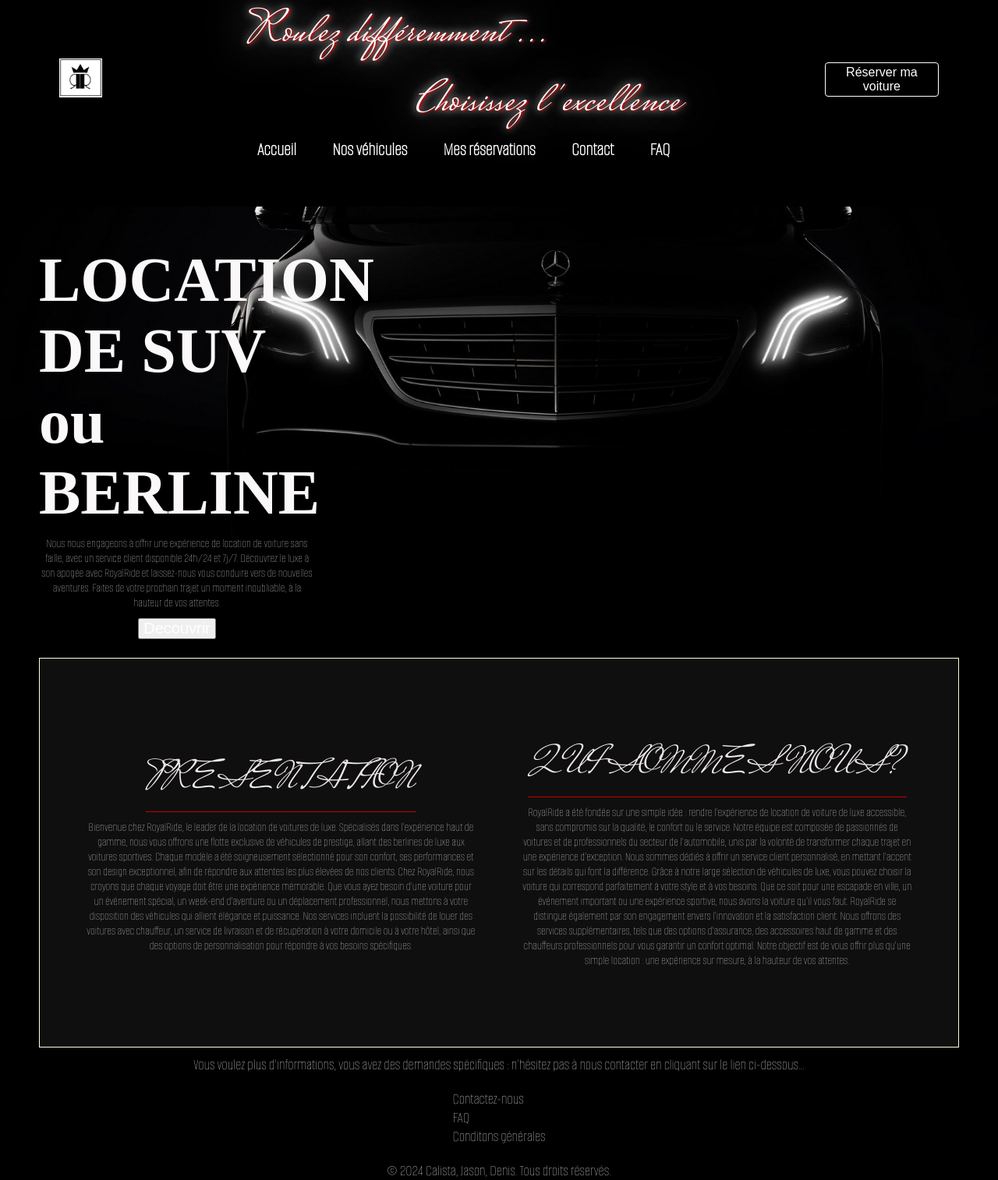
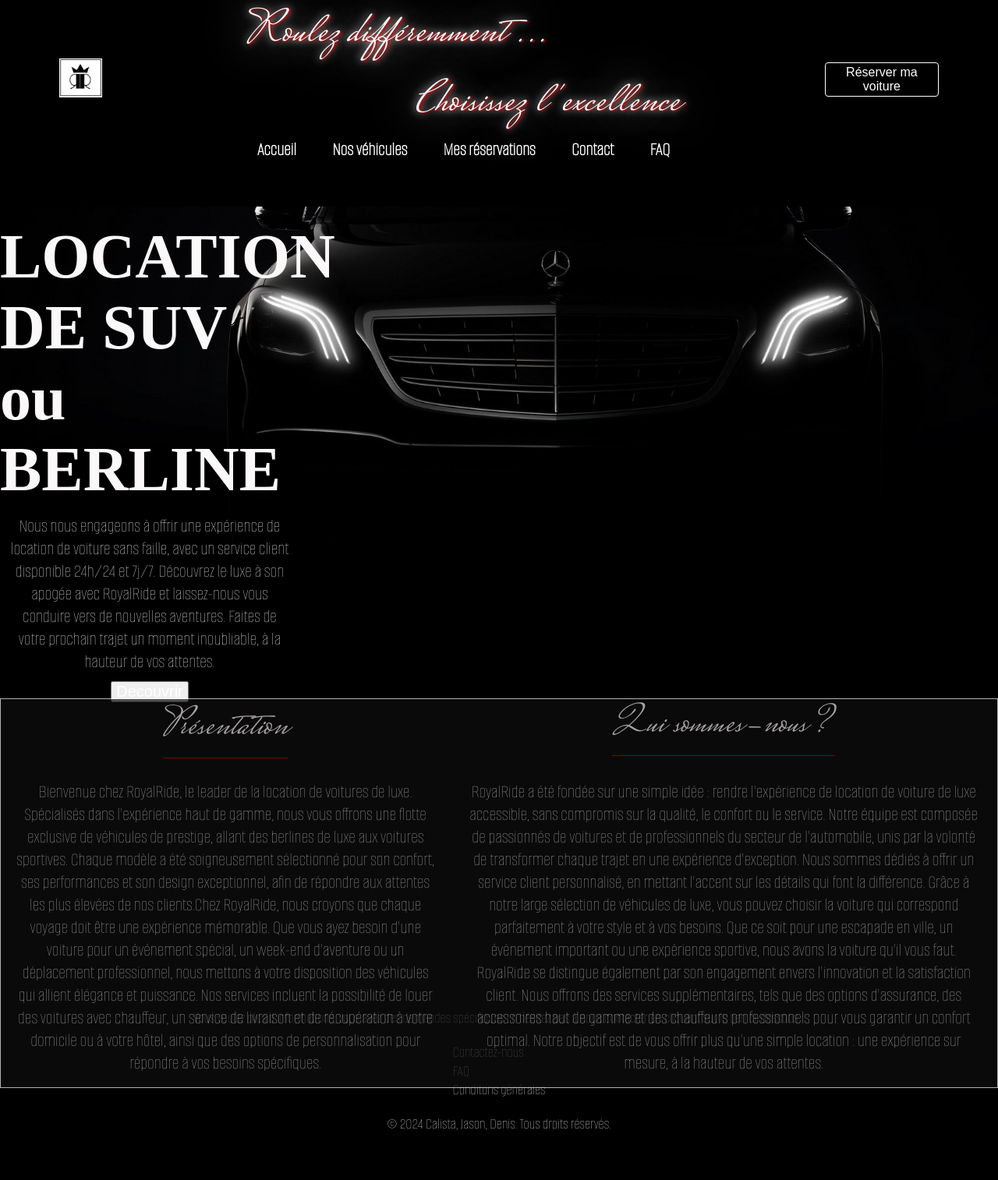
Before and after one commit to jasnael94/CaResa, a PHP site: page /home.php in a window 1280 px wide. Shown: the part 35-1549 px from the top of the page at 78% size. After the commit the page ends 1485 px from the top, so only its background shows below. Run offline with PHP 8.4, Linux system fonts and the light colour scheme.

Commit message:
css home

```diff
--- a/css/stylehome.css
+++ b/css/stylehome.css
@@ -15,8 +15,14 @@
   }
 
   .ph{
-    color: #faf8f8;
+    color: white;
     text-align: center;
+    font-size: 24px;
+    padding: 3%;
+  }
+
+  .section1_container{
+    height: 60%;
   }
 
   .section1{
@@ -28,11 +34,11 @@
   }
   .section2{
     display: flex;
-    justify-content: space-evenly ;
-    border: lightyellow solid 1px;
+    justify-content: space-around;
+    border: white solid 1px;
     background-color: rgb(15, 15, 15);
-
-
+    opacity: 70%;
+    height: 500px;
   }
 
 
@@ -41,29 +47,20 @@
     display: flex;
     flex-direction: column;
     margin: left 10px;;
-    gap: 10px;
+    gap: 10%;
   }
   section{
-    height: 500px;
-    margin-left: 50px;
-    margin-right: 50px;
-    margin-top:30px;
-    display: flex;
-    flex-direction:row;
-    align-items: center;
-    justify-content:flex-end;
-
+    max-height: 500px;
   }
 
   .homecont{
-    height: 500px;
-    width: 500px;
+    height: 100%;
     border-radius: 10px;
     display: flex;
     align-items: center;
     flex-direction: column;
     justify-content: center;
-    gap: 10px;
+    gap:2%;
 
   }
 
@@ -73,6 +70,10 @@
    margin: auto;
 
   }
+
+
+
+
   a{
     text-decoration: none;
 
--- a/home.php
+++ b/home.php
@@ -4,7 +4,7 @@
     require_once('header.php');
     echo $css;
 ?>
-<div>
+<div class="section1_container">
     <section class="section1">
         <div class="div1">
             <h2>LOCATION DE SUV ou BERLINE </h2>
@@ -16,26 +16,16 @@
 <div >
     <section class=section2>
         <div class="homecont">
-            <h3>PRESENTATION</h3>
-            <p class="ph">Bienvenue chez RoyalRide, le leader de la location de voitures de luxe. Spécialisés dans l'expérience haut de gamme, nous vous offrons une flotte exclusive de véhicules de prestige, allant des berlines de luxe aux voitures sportives. Chaque modèle a été soigneusement sélectionné pour son confort, ses performances et son design exceptionnel, afin de répondre aux attentes les plus élevées de nos clients.
-
-Chez RoyalRide, nous croyons que chaque voyage doit être une expérience mémorable. Que vous ayez besoin d'une voiture pour un événement spécial, un week-end d'aventure ou un déplacement professionnel, nous mettons à votre disposition des véhicules qui allient élégance et puissance.
-
-Nos services incluent la possibilité de louer des voitures avec chauffeur, un service de livraison et de récupération à votre domicile ou à votre hôtel, ainsi que des options de personnalisation pour répondre à vos besoins spécifiques.</p>
-
+            <h3>Présentation</h3>
+            <p class="ph">Bienvenue chez RoyalRide, le leader de la location de voitures de luxe. Spécialisés dans l'expérience haut de gamme, nous vous offrons une flotte exclusive de véhicules de prestige, allant des berlines de luxe aux voitures sportives. Chaque modèle a été soigneusement sélectionné pour son confort, ses performances et son design exceptionnel, afin de répondre aux attentes les plus élevées de nos clients.Chez RoyalRide, nous croyons que chaque voyage doit être une expérience mémorable. Que vous ayez besoin d'une voiture pour un événement spécial, un week-end d'aventure ou un déplacement professionnel, nous mettons à votre disposition des véhicules qui allient élégance et puissance. Nos services incluent la possibilité de louer des voitures avec chauffeur, un service de livraison et de récupération à votre domicile ou à votre hôtel, ainsi que des options de personnalisation pour répondre à vos besoins spécifiques.
+            </p>
         </div>
 
-            <div class="homecont">
-                <h3>QUI SOMMES NOUS?</h3>
-                <p class="ph">RoyalRide a été fondée sur une simple idée : rendre l'expérience de location de voiture de luxe accessible, sans compromis sur la qualité, le confort ou le service. Notre équipe est composée de passionnés de voitures et de professionnels du secteur de l'automobile, unis par la volonté de transformer chaque trajet en une expérience d'exception.
-
-Nous sommes dédiés à offrir un service client personnalisé, en mettant l'accent sur les détails qui font la différence. Grâce à notre large sélection de véhicules de luxe, vous pouvez choisir la voiture qui correspond parfaitement à votre style et à vos besoins. Que ce soit pour une escapade en ville, un événement important ou une expérience sportive, nous avons la voiture qu'il vous faut.
-
-RoyalRide se distingue également par son engagement envers l'innovation et la satisfaction client. Nous offrons des services supplémentaires, tels que des options d'assurance, des accessoires haut de gamme et des chauffeurs professionnels pour vous garantir un confort optimal.
-
-Notre objectif est de vous offrir plus qu'une simple location : une expérience sur mesure, à la hauteur de vos attentes.</p>
-
-            </div>
+        <div class="homecont">
+            <h3>Qui sommes-nous ?</h3>
+            <p class="ph">RoyalRide a été fondée sur une simple idée : rendre l'expérience de location de voiture de luxe accessible, sans compromis sur la qualité, le confort ou le service. Notre équipe est composée de passionnés de voitures et de professionnels du secteur de l'automobile, unis par la volonté de transformer chaque trajet en une expérience d'exception. Nous sommes dédiés à offrir un service client personnalisé, en mettant l'accent sur les détails qui font la différence. Grâce à notre large sélection de véhicules de luxe, vous pouvez choisir la voiture qui correspond parfaitement à votre style et à vos besoins. Que ce soit pour une escapade en ville, un événement important ou une expérience sportive, nous avons la voiture qu'il vous faut. RoyalRide se distingue également par son engagement envers l'innovation et la satisfaction client. Nous offrons des services supplémentaires, tels que des options d'assurance, des accessoires haut de gamme et des chauffeurs professionnels pour vous garantir un confort optimal. Notre objectif est de vous offrir plus qu'une simple location : une expérience sur mesure, à la hauteur de vos attentes.
+            </p>
+        </div>
 
     </section>
 
```
Also changed, not shown: 1 other file.
